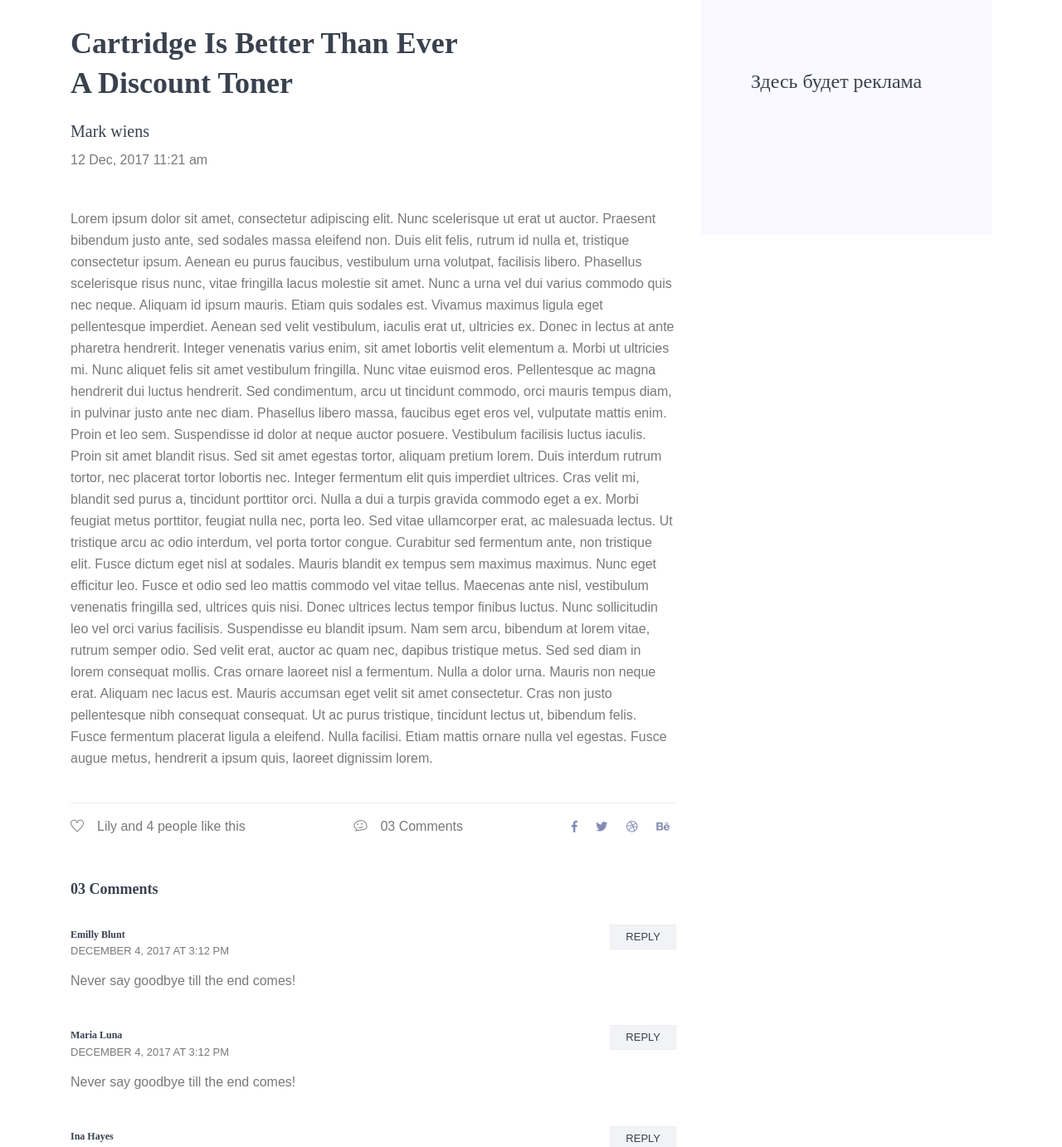
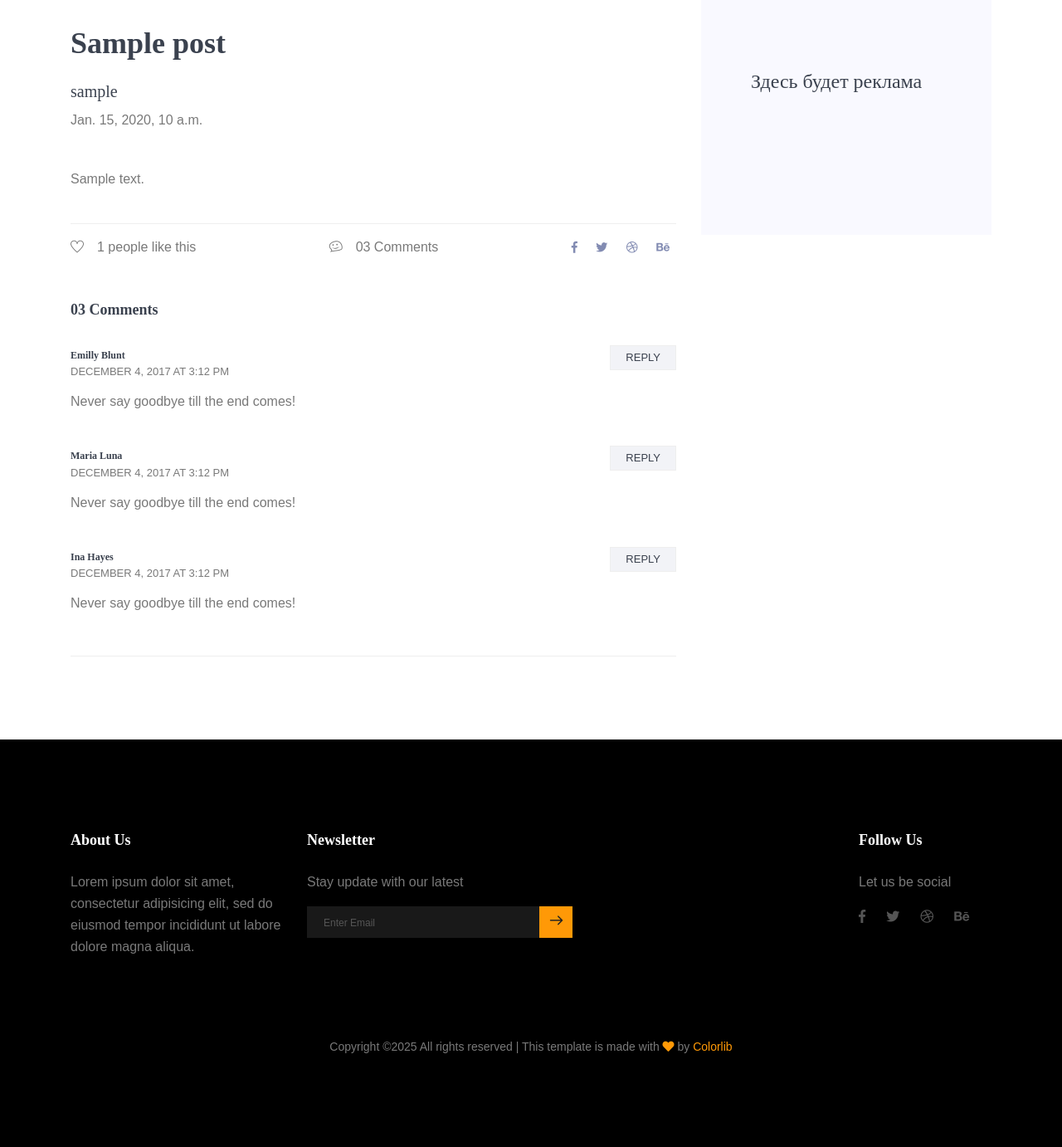
Before and after one commit to pereskokovae/django-blog-revive, a Django app: a page that uses templates/blog-details.html in a window 1280 px wide. Shown: the part 885-2267 px from the top of the page at 83% size. Run offline with Django 3.2, Linux system fonts and the light colour scheme; tables that the repository leaves empty hold one stand-in row (values such as "Sample post"); grey boxes marked "Sample" are stand-in pictures; parts of the project's set-up code (start-up, migrations or seed data) failed here and were passed over; some libraries are stand-ins or nearby versions.

Commit message:
add template logic to post page.

```diff
--- a/templates/blog-details.html
+++ b/templates/blog-details.html
@@ -62,34 +62,30 @@
 
 
     <!--================ Start Blog Post Area =================-->
-    <section class="blog-post-area section-margin">
+      <section class="blog-post-area section-margin">
       <div class="container">
         <div class="row">
           <div class="col-lg-8">
             <div class="main_blog_details">
-              <img class="img-fluid" src="{% static 'img/blog/blog4.png' %}" alt="">
-              <h4>Cartridge Is Better Than Ever <br /> A Discount Toner</h4>
+              {% if not post.image_url %}
+                <img class="img-fluid" src="{% static 'img/banner/blog.png' %}" alt="">
+              {% else %}
+                <img class="img-fluid" src="{{ post.image_url }}" alt="">
+              {% endif %}
+              <h4>{{ post.title }}</h4>
               <div class="user_details">
                 <div class="mt-sm-0 mt-3">
                   <div class="media">
                     <div class="media-body">
-                      <h5>Mark wiens</h5>
-                      <p>12 Dec, 2017 11:21 am</p>
+                      <h5>{{ post.author }}</h5>
+                      <p>{{ post.published_at }}</p>
                     </div>
                   </div>
                 </div>
               </div>
-              <p>Lorem ipsum dolor sit amet, consectetur adipiscing elit. Nunc scelerisque ut erat ut auctor. Praesent bibendum justo ante, sed sodales massa eleifend non. Duis elit felis, rutrum id nulla et, tristique consectetur ipsum. Aenean eu purus faucibus, vestibulum urna volutpat, facilisis libero. Phasellus scelerisque risus nunc, vitae fringilla lacus molestie sit amet. Nunc a urna vel dui varius commodo quis nec neque. Aliquam id ipsum mauris. Etiam quis sodales est.
-
-              Vivamus maximus ligula eget pellentesque imperdiet. Aenean sed velit vestibulum, iaculis erat ut, ultricies ex. Donec in lectus at ante pharetra hendrerit. Integer venenatis varius enim, sit amet lobortis velit elementum a. Morbi ut ultricies mi. Nunc aliquet felis sit amet vestibulum fringilla. Nunc vitae euismod eros. Pellentesque ac magna hendrerit dui luctus hendrerit. Sed condimentum, arcu ut tincidunt commodo, orci mauris tempus diam, in pulvinar justo ante nec diam. Phasellus libero massa, faucibus eget eros vel, vulputate mattis enim. Proin et leo sem. Suspendisse id dolor at neque auctor posuere. Vestibulum facilisis luctus iaculis. Proin sit amet blandit risus. Sed sit amet egestas tortor, aliquam pretium lorem. Duis interdum rutrum tortor, nec placerat tortor lobortis nec.
-
-              Integer fermentum elit quis imperdiet ultrices. Cras velit mi, blandit sed purus a, tincidunt porttitor orci. Nulla a dui a turpis gravida commodo eget a ex. Morbi feugiat metus porttitor, feugiat nulla nec, porta leo. Sed vitae ullamcorper erat, ac malesuada lectus. Ut tristique arcu ac odio interdum, vel porta tortor congue. Curabitur sed fermentum ante, non tristique elit.
-
-              Fusce dictum eget nisl at sodales. Mauris blandit ex tempus sem maximus maximus. Nunc eget efficitur leo. Fusce et odio sed leo mattis commodo vel vitae tellus. Maecenas ante nisl, vestibulum venenatis fringilla sed, ultrices quis nisi. Donec ultrices lectus tempor finibus luctus. Nunc sollicitudin leo vel orci varius facilisis. Suspendisse eu blandit ipsum. Nam sem arcu, bibendum at lorem vitae, rutrum semper odio. Sed velit erat, auctor ac quam nec, dapibus tristique metus. Sed sed diam in lorem consequat mollis. Cras ornare laoreet nisl a fermentum.
-
-              Nulla a dolor urna. Mauris non neque erat. Aliquam nec lacus est. Mauris accumsan eget velit sit amet consectetur. Cras non justo pellentesque nibh consequat consequat. Ut ac purus tristique, tincidunt lectus ut, bibendum felis. Fusce fermentum placerat ligula a eleifend. Nulla facilisi. Etiam mattis ornare nulla vel egestas. Fusce augue metus, hendrerit a ipsum quis, laoreet dignissim lorem.</p>
+              <p>{{ post.text }}</p>
               <div class="news_d_footer flex-column flex-sm-row">
-                <a href="#"><span class="align-middle mr-2"><i class="ti-heart"></i></span>Lily and 4 people like this</a>
+                <a href="#"><span class="align-middle mr-2"><i class="ti-heart"></i></span>{{ post.likes_amount }} people like this</a>
                 <a class="justify-content-sm-center ml-sm-auto mt-sm-0 mt-2" href="#"><span class="align-middle mr-2"><i class="ti-themify-favicon"></i></span>03 Comments</a>
                 <div class="news_socail ml-sm-auto mt-sm-0 mt-2">
                   <a href="#"><i class="fab fa-facebook-f"></i></a>
@@ -153,7 +149,6 @@
               </div>
             </div>
           </div>
-
 
           <!-- Start Blog Post Siddebar -->
           <div class="col-lg-4 sidebar-widgets">
```
